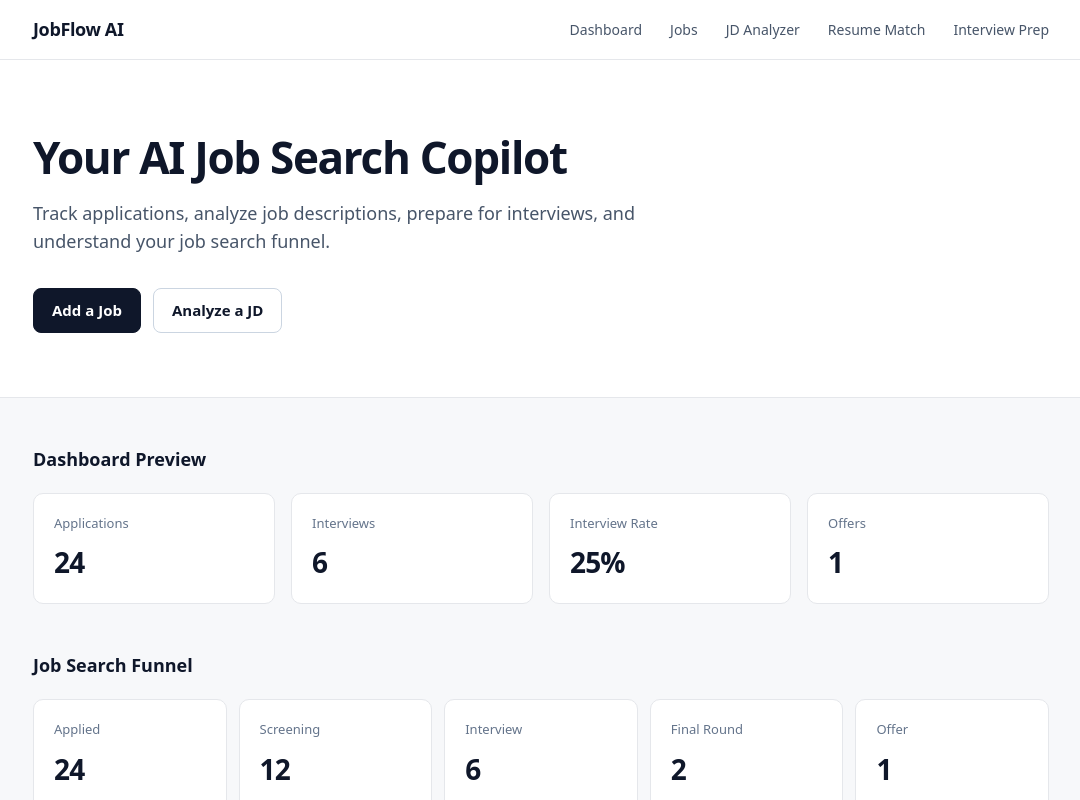
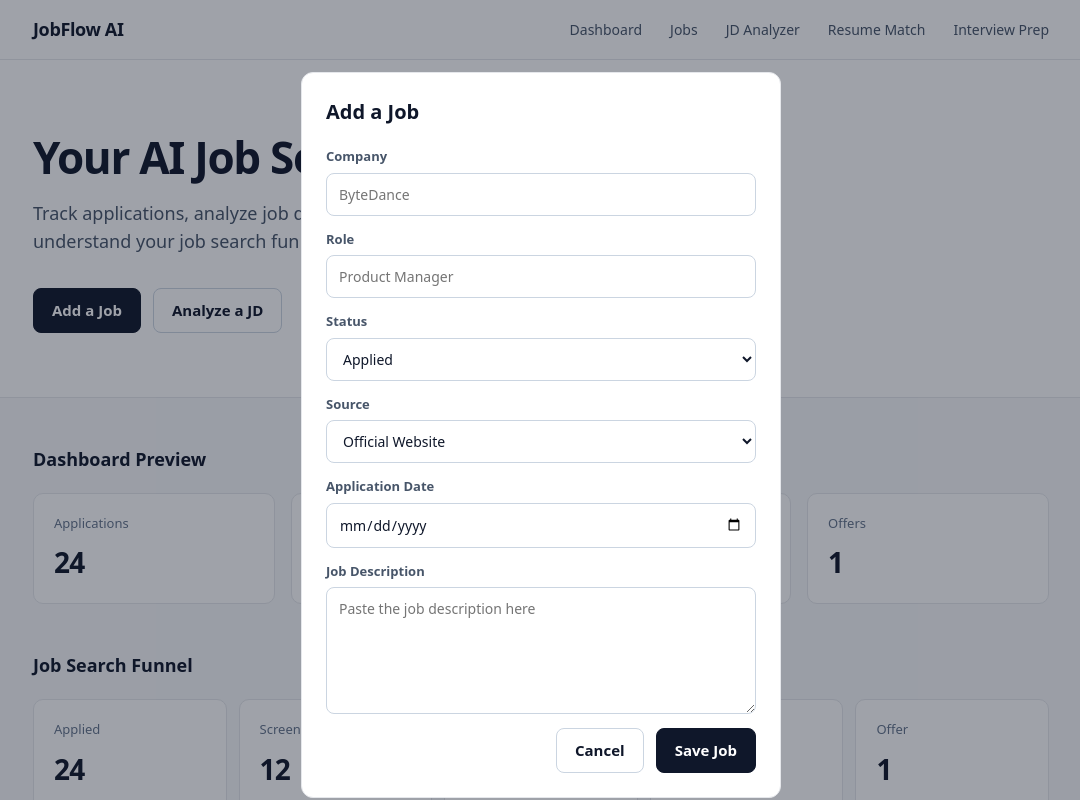
Before and after one commit to liqiutian2001-Serena/JobFlow-AI, a React (Vite) app: page / in a window 1280 px wide. Both pictures are taken after a click on the button "Add a Job". Shown: the top 800 px of the page, without its empty margins (99-1179 px from the left). Built offline with nearby package versions, Linux system fonts and the light colour scheme.

Commit message:
Add interactive job tracker

```diff
--- a/src/App.css
+++ b/src/App.css
@@ -178,6 +178,74 @@ tbody tr:last-child td {
   border-bottom: none;
 }
 
+.modal-backdrop {
+  position: fixed;
+  inset: 0;
+  background: rgba(15, 23, 42, 0.4);
+  display: flex;
+  align-items: flex-start;
+  justify-content: center;
+  padding: 72px 20px 32px;
+  overflow: auto;
+}
+
+.modal {
+  width: 100%;
+  max-width: 480px;
+  background: #ffffff;
+  border: 1px solid #e5e7eb;
+  border-radius: 12px;
+  padding: 24px;
+}
+
+.modal h2 {
+  margin: 0 0 20px;
+  font-size: 20px;
+  font-weight: 650;
+  color: #0f172a;
+}
+
+.field {
+  display: flex;
+  flex-direction: column;
+  gap: 6px;
+  margin-bottom: 14px;
+  font-size: 13px;
+  font-weight: 600;
+  color: #475569;
+}
+
+.field input,
+.field select,
+.field textarea {
+  font: inherit;
+  font-weight: 400;
+  font-size: 14px;
+  color: #0f172a;
+  padding: 10px 12px;
+  border: 1px solid #cbd5e1;
+  border-radius: 8px;
+  background: #ffffff;
+}
+
+.field textarea {
+  resize: vertical;
+  min-height: 96px;
+}
+
+.form-error {
+  margin: 0 0 12px;
+  font-size: 13px;
+  color: #b42318;
+}
+
+.modal-actions {
+  display: flex;
+  justify-content: flex-end;
+  gap: 12px;
+  margin-top: 8px;
+}
+
 @media (max-width: 900px) {
   .nav-inner,
   .hero-inner,
--- a/src/App.jsx
+++ b/src/App.jsx
@@ -1,6 +1,137 @@
+import { useState } from 'react'
 import './App.css'
 
+const INITIAL_JOBS = [
+  {
+    id: 1,
+    company: 'ByteDance',
+    role: 'Product Manager',
+    status: 'Interview',
+    source: 'Campus',
+  },
+  {
+    id: 2,
+    company: 'JD.com',
+    role: 'Product Operations',
+    status: 'Applied',
+    source: 'Official Website',
+  },
+  {
+    id: 3,
+    company: 'Meitu',
+    role: 'Product Manager',
+    status: 'Screening',
+    source: 'Boss',
+  },
+  {
+    id: 4,
+    company: 'Pinduoduo',
+    role: 'Product Operations',
+    status: 'Applied',
+    source: 'Campus',
+  },
+]
+
+const EMPTY_FORM = {
+  company: '',
+  role: '',
+  status: 'Applied',
+  source: 'Official Website',
+  date: '',
+  jobDescription: '',
+}
+
+function nextCounts(counts, status) {
+  const next = {
+    ...counts,
+    applications: counts.applications + 1,
+  }
+
+  if (status === 'Screening') {
+    next.screening += 1
+  }
+
+  if (status === 'Interview') {
+    next.screening += 1
+    next.interview += 1
+  }
+
+  if (status === 'Final Round') {
+    next.screening += 1
+    next.interview += 1
+    next.finalRound += 1
+  }
+
+  if (status === 'Offer') {
+    next.screening += 1
+    next.interview += 1
+    next.finalRound += 1
+    next.offer += 1
+  }
+
+  return next
+}
+
 function App() {
+  const [jobs, setJobs] = useState(INITIAL_JOBS)
+  const [counts, setCounts] = useState({
+    applications: 24,
+    screening: 12,
+    interview: 6,
+    finalRound: 2,
+    offer: 1,
+  })
+  const [isModalOpen, setIsModalOpen] = useState(false)
+  const [form, setForm] = useState(EMPTY_FORM)
+  const [error, setError] = useState('')
+
+  const interviewRate = Math.round(
+    (counts.interview / counts.applications) * 100,
+  )
+
+  function openModal() {
+    setError('')
+    setForm(EMPTY_FORM)
+    setIsModalOpen(true)
+  }
+
+  function closeModal() {
+    setError('')
+    setForm(EMPTY_FORM)
+    setIsModalOpen(false)
+  }
+
+  function updateField(event) {
+    const { name, value } = event.target
+    setForm((current) => ({
+      ...current,
+      [name]: value,
+    }))
+  }
+
+  function saveJob(event) {
+    event.preventDefault()
+
+    if (!form.company.trim() || !form.role.trim()) {
+      setError('Please fill in Company and Role.')
+      return
+    }
+
+    const newJob = {
+      id: Date.now(),
+      company: form.company.trim(),
+      role: form.role.trim(),
+      status: form.status,
+      source: form.source,
+      date: form.date,
+      jobDescription: form.jobDescription,
+    }
+
+    setJobs((current) => [newJob, ...current])
+    setCounts((current) => nextCounts(current, form.status))
+    closeModal()
+  }
+
   return (
     <div className="page">
       <header className="nav">
@@ -25,7 +156,11 @@ function App() {
               interviews, and understand your job search funnel.
             </p>
             <div className="hero-actions">
-              <button type="button" className="btn btn-primary">
+              <button
+                type="button"
+                className="btn btn-primary"
+                onClick={openModal}
+              >
                 Add a Job
               </button>
               <button type="button" className="btn btn-secondary">
@@ -41,19 +176,19 @@ function App() {
             <div className="stat-grid">
               <article className="card">
                 <p className="card-label">Applications</p>
-                <p className="card-value">24</p>
+                <p className="card-value">{counts.applications}</p>
               </article>
               <article className="card">
                 <p className="card-label">Interviews</p>
-                <p className="card-value">6</p>
+                <p className="card-value">{counts.interview}</p>
               </article>
               <article className="card">
                 <p className="card-label">Interview Rate</p>
-                <p className="card-value">25%</p>
+                <p className="card-value">{interviewRate}%</p>
               </article>
               <article className="card">
                 <p className="card-label">Offers</p>
-                <p className="card-value">1</p>
+                <p className="card-value">{counts.offer}</p>
               </article>
             </div>
           </div>
@@ -65,23 +200,23 @@ function App() {
             <div className="funnel">
               <article className="funnel-step">
                 <p className="card-label">Applied</p>
-                <p className="card-value">24</p>
+                <p className="card-value">{counts.applications}</p>
               </article>
               <article className="funnel-step">
                 <p className="card-label">Screening</p>
-                <p className="card-value">12</p>
+                <p className="card-value">{counts.screening}</p>
               </article>
               <article className="funnel-step">
                 <p className="card-label">Interview</p>
-                <p className="card-value">6</p>
+                <p className="card-value">{counts.interview}</p>
               </article>
               <article className="funnel-step">
                 <p className="card-label">Final Round</p>
-                <p className="card-value">2</p>
+                <p className="card-value">{counts.finalRound}</p>
               </article>
               <article className="funnel-step">
                 <p className="card-label">Offer</p>
-                <p className="card-value">1</p>
+                <p className="card-value">{counts.offer}</p>
               </article>
             </div>
           </div>
@@ -101,36 +236,124 @@ function App() {
                   </tr>
                 </thead>
                 <tbody>
-                  <tr>
-                    <td>ByteDance</td>
-                    <td>Product Manager</td>
-                    <td>Interview</td>
-                    <td>Campus</td>
-                  </tr>
-                  <tr>
-                    <td>JD.com</td>
-                    <td>Product Operations</td>
-                    <td>Applied</td>
-                    <td>Official Website</td>
-                  </tr>
-                  <tr>
-                    <td>Meitu</td>
-                    <td>Product Manager</td>
-                    <td>Screening</td>
-                    <td>Boss</td>
-                  </tr>
-                  <tr>
-                    <td>Pinduoduo</td>
-                    <td>Product Operations</td>
-                    <td>Applied</td>
-                    <td>Campus</td>
-                  </tr>
+                  {jobs.map((job) => (
+                    <tr key={job.id}>
+                      <td>{job.company}</td>
+                      <td>{job.role}</td>
+                      <td>{job.status}</td>
+                      <td>{job.source}</td>
+                    </tr>
+                  ))}
                 </tbody>
               </table>
             </div>
           </div>
         </section>
       </main>
+
+      {isModalOpen ? (
+        <div className="modal-backdrop">
+          <div
+            className="modal"
+            role="dialog"
+            aria-modal="true"
+            aria-labelledby="add-job-title"
+          >
+            <h2 id="add-job-title">Add a Job</h2>
+            <form onSubmit={saveJob}>
+              <label className="field">
+                Company
+                <input
+                  name="company"
+                  type="text"
+                  value={form.company}
+                  onChange={updateField}
+                  placeholder="ByteDance"
+                />
+              </label>
+
+              <label className="field">
+                Role
+                <input
+                  name="role"
+                  type="text"
+                  value={form.role}
+                  onChange={updateField}
+                  placeholder="Product Manager"
+                />
+              </label>
+
+              <label className="field">
+                Status
+                <select
+                  name="status"
+                  value={form.status}
+                  onChange={updateField}
+                >
+                  <option>Applied</option>
+                  <option>Screening</option>
+                  <option>Interview</option>
+                  <option>Final Round</option>
+                  <option>Offer</option>
+                  <option>Rejected</option>
+                </select>
+              </label>
+
+              <label className="field">
+                Source
+                <select
+                  name="source"
+                  value={form.source}
+                  onChange={updateField}
+                >
+                  <option>Official Website</option>
+                  <option>Campus</option>
+                  <option>Boss</option>
+                  <option>LinkedIn</option>
+                  <option>Referral</option>
+                  <option>Other</option>
+                </select>
+              </label>
+
+              <label className="field">
+                Application Date
+                <input
+                  name="date"
+                  type="date"
+                  value={form.date}
+                  onChange={updateField}
+                />
+              </label>
+
+              <label className="field">
+                Job Description
+                <textarea
+                  name="jobDescription"
+                  rows="5"
+                  value={form.jobDescription}
+                  onChange={updateField}
+                  placeholder="Paste the job description here"
+                />
+              </label>
+
+              {error ? <p className="form-error">{error}</p> : null}
+
+              <div className="modal-actions">
+                <button
+                  type="button"
+                  className="btn btn-secondary"
+                  onClick={closeModal}
+                >
+                  Cancel
+                </button>
+                <button type="submit" className="btn btn-primary">
+                  Save Job
+                </button>
+              </div>
+            </form>
+          </div>
+        </div>
+      ) : null}
     </div>
   )
 }
```
